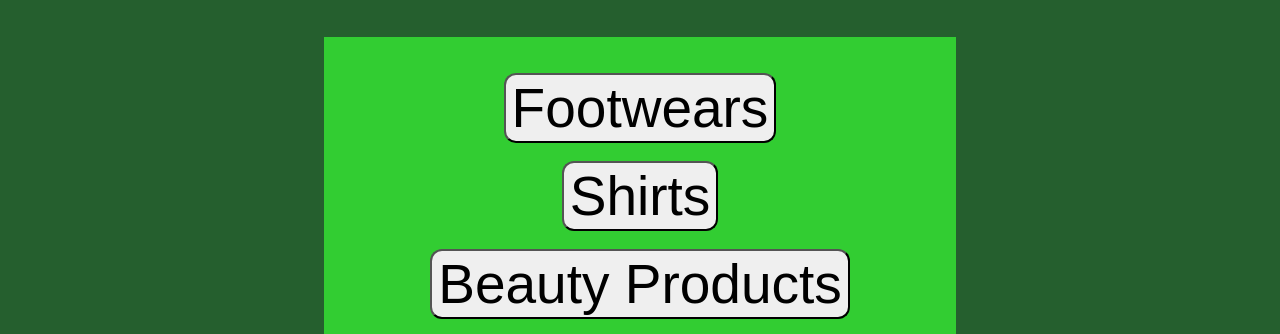
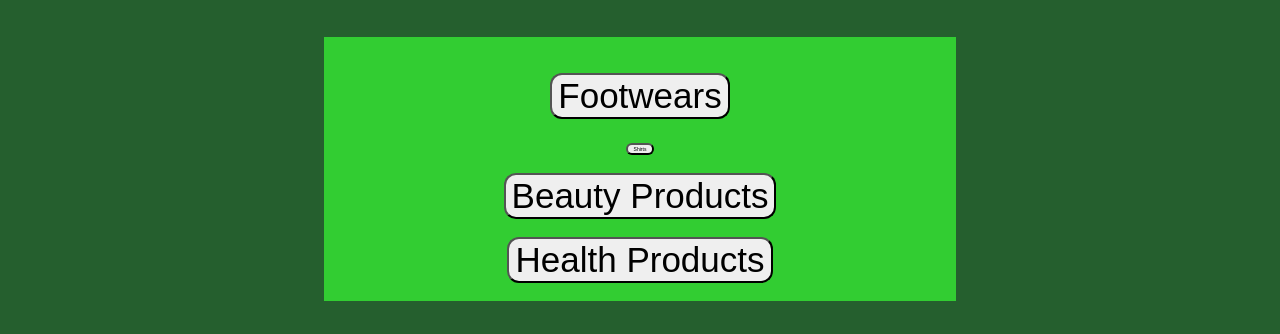
Before and after one commit to craldkadi/kdventures, a plain HTML site: page products.html in a window 1280 px wide. Shown: the part 150-484 px from the top of the page. Drawn offline with Linux system fonts and the light colour scheme.

Commit message:
products.html

```diff
--- a/products.html
+++ b/products.html
@@ -7,10 +7,10 @@
 
     <div style="text-align: center; background-color: rgb(50, 205, 50); width: 50%; height: 50%; margin-left: 25%;>
         <br><br><br>
-        <a href="./shoesfootwears.html"><button style="font-size: 55px; border-radius: 12px;">Footwears</button></a><br><br>
-        <a href="./clothes.html"><button style="font-size: 55px; border-radius: 12px;">Shirts</button></a><br><br>
-        <a href="beautyproducts.html"><button style="font-size: 55px; border-radius: 12px;">Beauty Products</button></a><br><br>
-        <a href="foodsupplements.html"><button style="font-size: 55px; border-radius: 12px;">Health Products</button></a><br><br>
+        <a href="./shoesfootwears.html"><button style="font-size: 35px; border-radius: 12px;">Footwears</button></a><br><br>
+        <a href="./clothes.html"><button style="font-size: 5px; border-radius: 12px;">Shirts</button></a><br><br>
+        <a href="beautyproducts.html"><button style="font-size: 35px; border-radius: 12px;">Beauty Products</button></a><br><br>
+        <a href="foodsupplements.html"><button style="font-size: 35px; border-radius: 12px;">Health Products</button></a><br><br>
     </div>
 
     <div>
```
